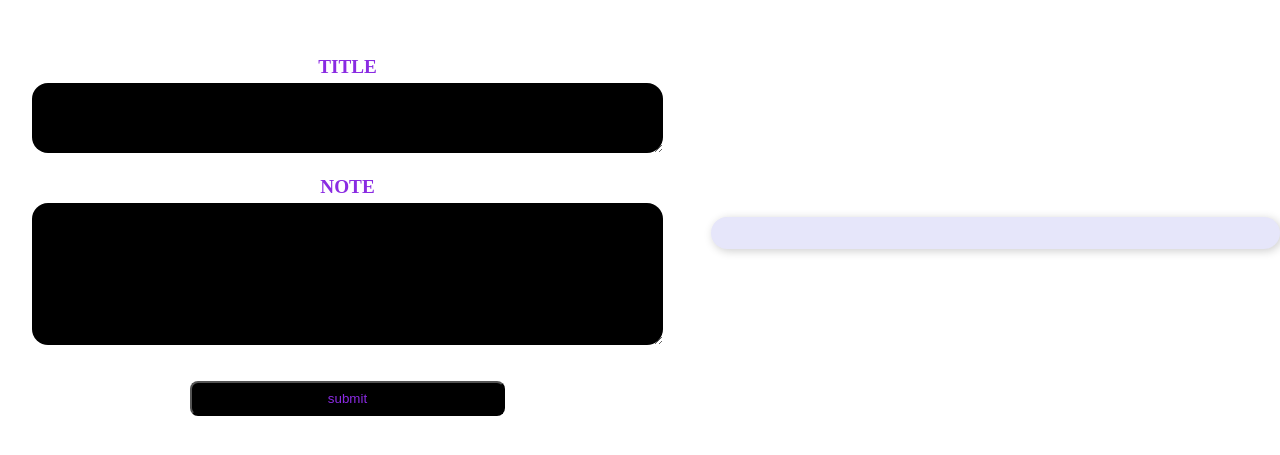
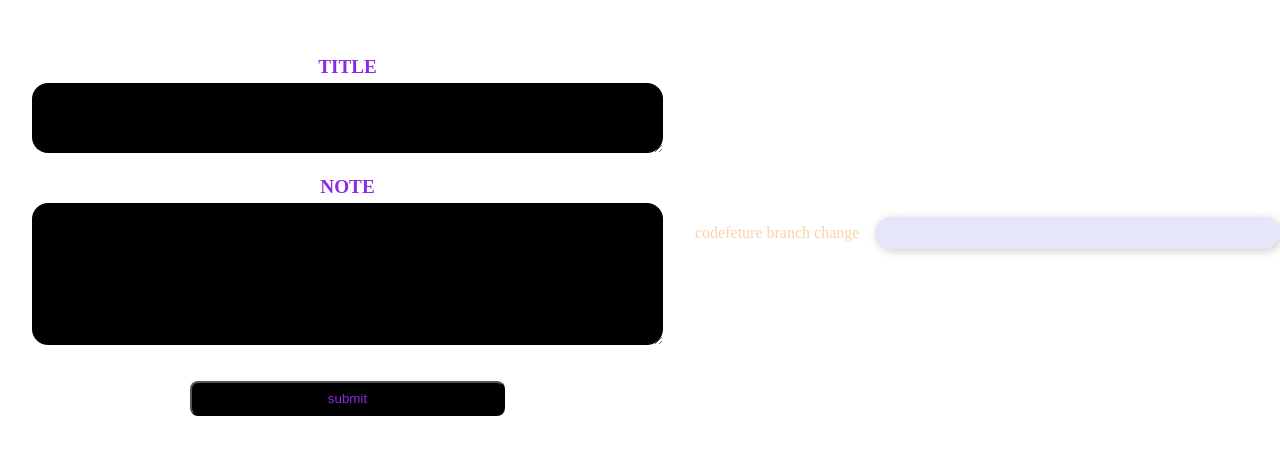
Before and after one commit to Tanush223/Assigmets, a plain HTML site: page index.html in a window 1280 px wide. Shown: the part 167-622 px from the top of the page. Drawn offline with Linux system fonts and the light colour scheme.

Commit message:
cange in index

```diff
--- a/index.html
+++ b/index.html
@@ -21,6 +21,8 @@
             <button id="submit" class="submit" onclick="val()">submit</button>
 
         </div>
+        <p>code</p>
+        <p>feture branch change</p>
         <div class="right" id="right">
 
         </div>
```
